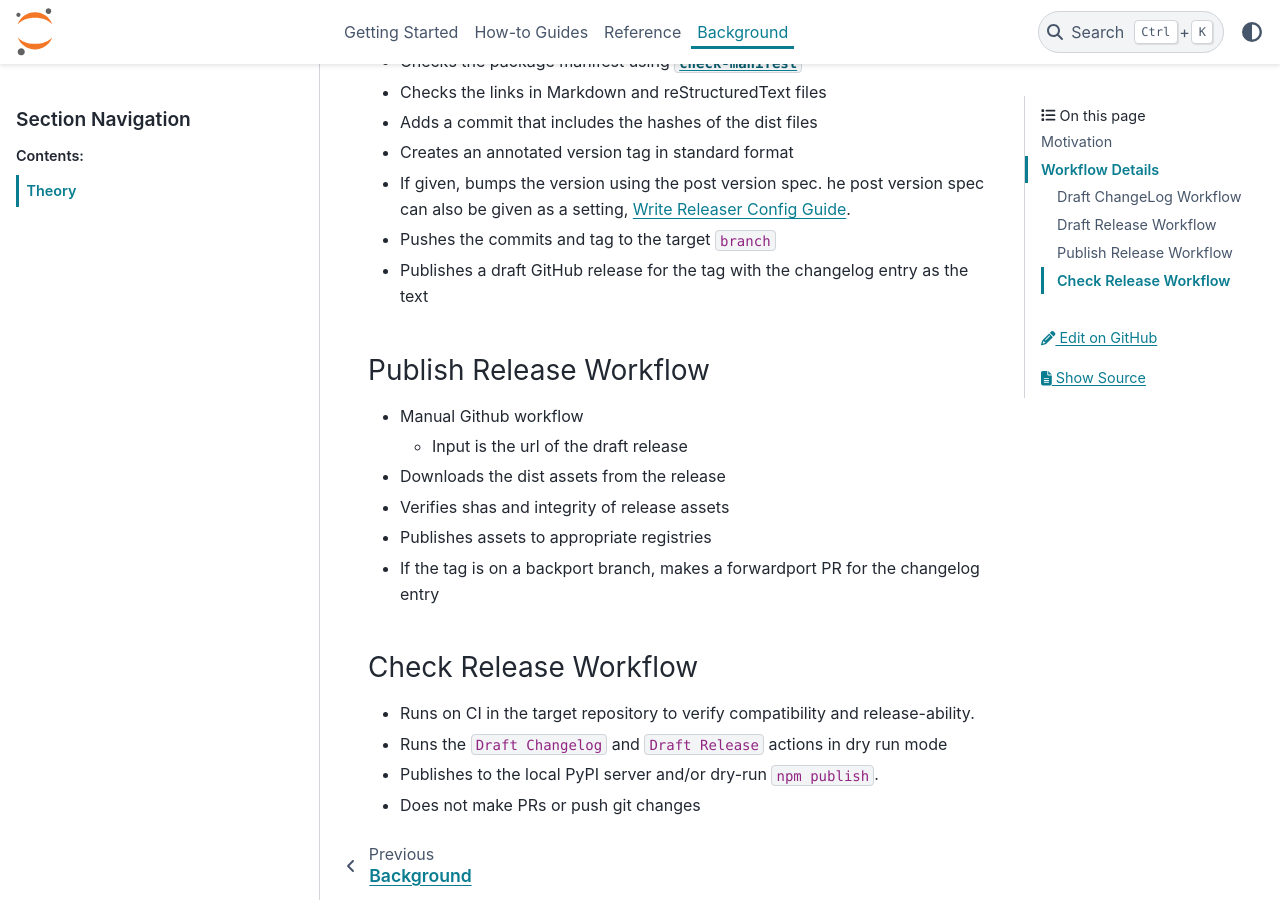
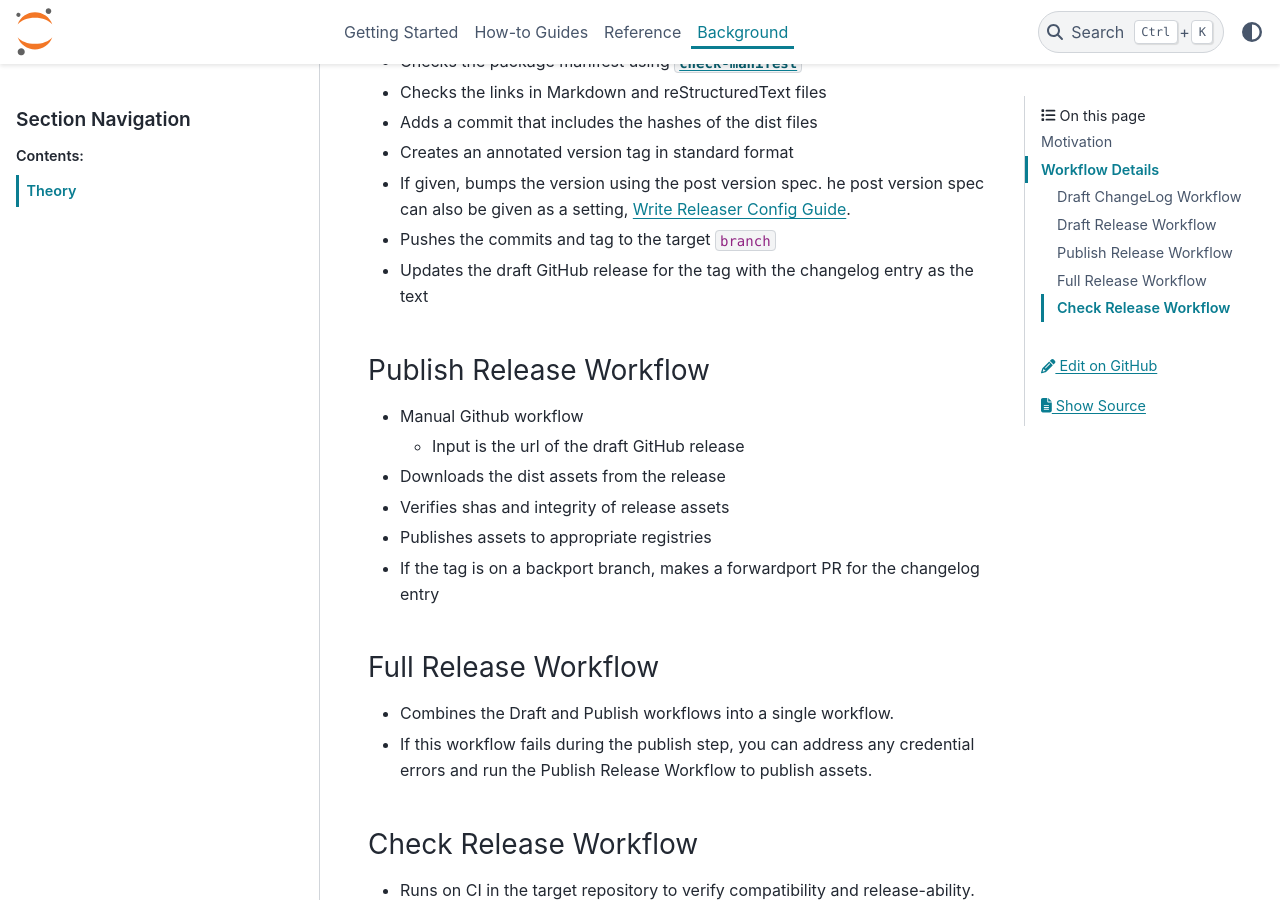
Before and after one commit to jupyter-server/jupyter_releaser, a Sphinx documentation site: the page built from docs/source/background/theory.md, in a window 1280 px wide and 900 px high, scrolled down 2034 px. Built offline with Sphinx 7.4.7 and the PyData theme 0.15.4, drawn with Linux system fonts in a browser that asks for light colours; some of the changed text lies outside the part shown.

Commit message:
update docs

```diff
--- a/docs/source/background/theory.md
+++ b/docs/source/background/theory.md
@@ -40,7 +40,8 @@
 ### Draft Release Workflow
 
 - Manual Github workflow
-  - Inputs are target repository, branch, version spec and optional post version spec
+  - Input is the URL of the draft GitHub Release created in the Draft Changelog
+    workflow.
 - Bumps version using the same method as the changelog action
 - Prepares the environment using the same method as the changelog action
 - Checks the changelog entry
@@ -60,16 +61,22 @@
 - If given, bumps the version using the post version spec. he post version
   spec can also be given as a setting, [Write Releaser Config Guide](../how_to_guides/write_config.html#automatic-dev-versions).
 - Pushes the commits and tag to the target `branch`
-- Publishes a draft GitHub release for the tag with the changelog entry as the text
+- Updates the draft GitHub release for the tag with the changelog entry as the text
 
 ### Publish Release Workflow
 
 - Manual Github workflow
-  - Input is the url of the draft release
+  - Input is the url of the draft GitHub release
 - Downloads the dist assets from the release
 - Verifies shas and integrity of release assets
 - Publishes assets to appropriate registries
 - If the tag is on a backport branch, makes a forwardport PR for the changelog entry
+
+### Full Release Workflow
+
+- Combines the Draft and Publish workflows into a single workflow.
+- If this workflow fails during the publish step, you can address any
+  credential errors and run the Publish Release Workflow to publish assets.
 
 ### Check Release Workflow
 
```
Also changed, not shown: README.md (+1 -74 lines), docs/source/get_started/making_first_release.md (+4 -5 lines).
